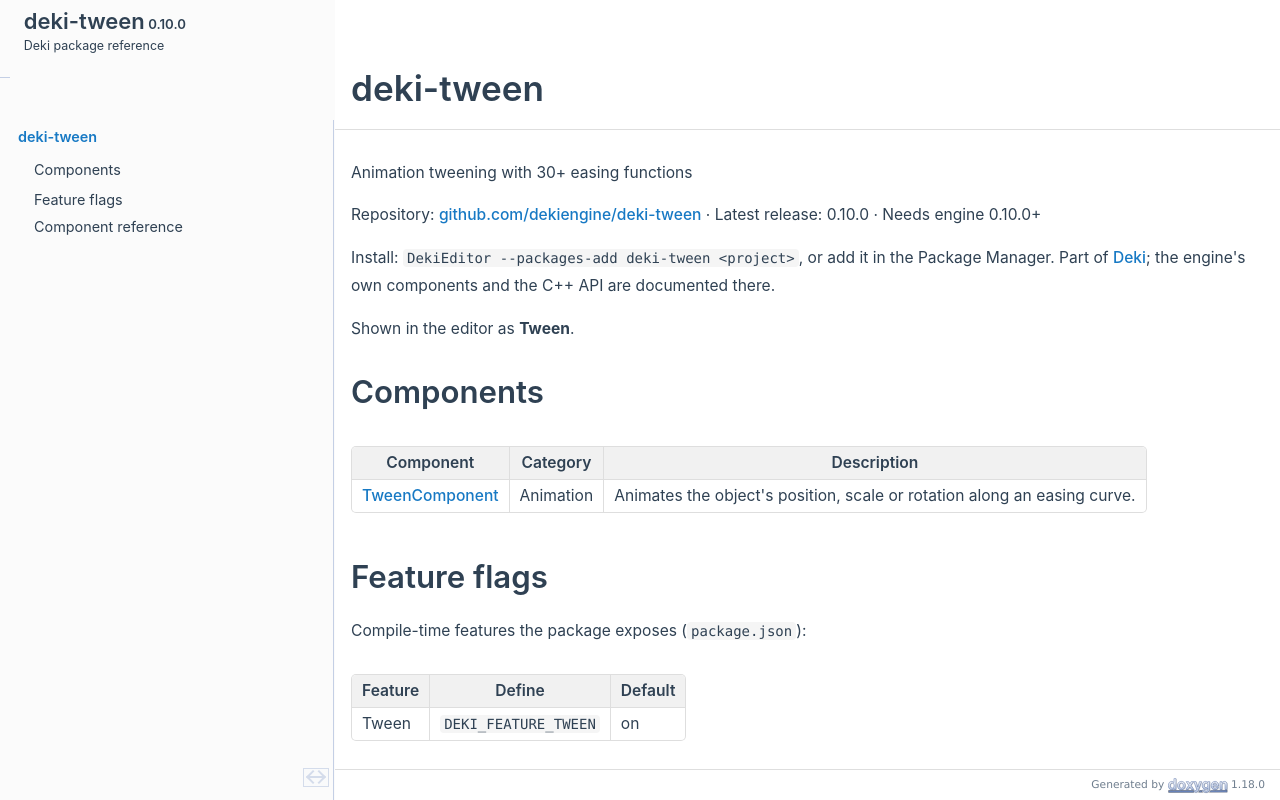
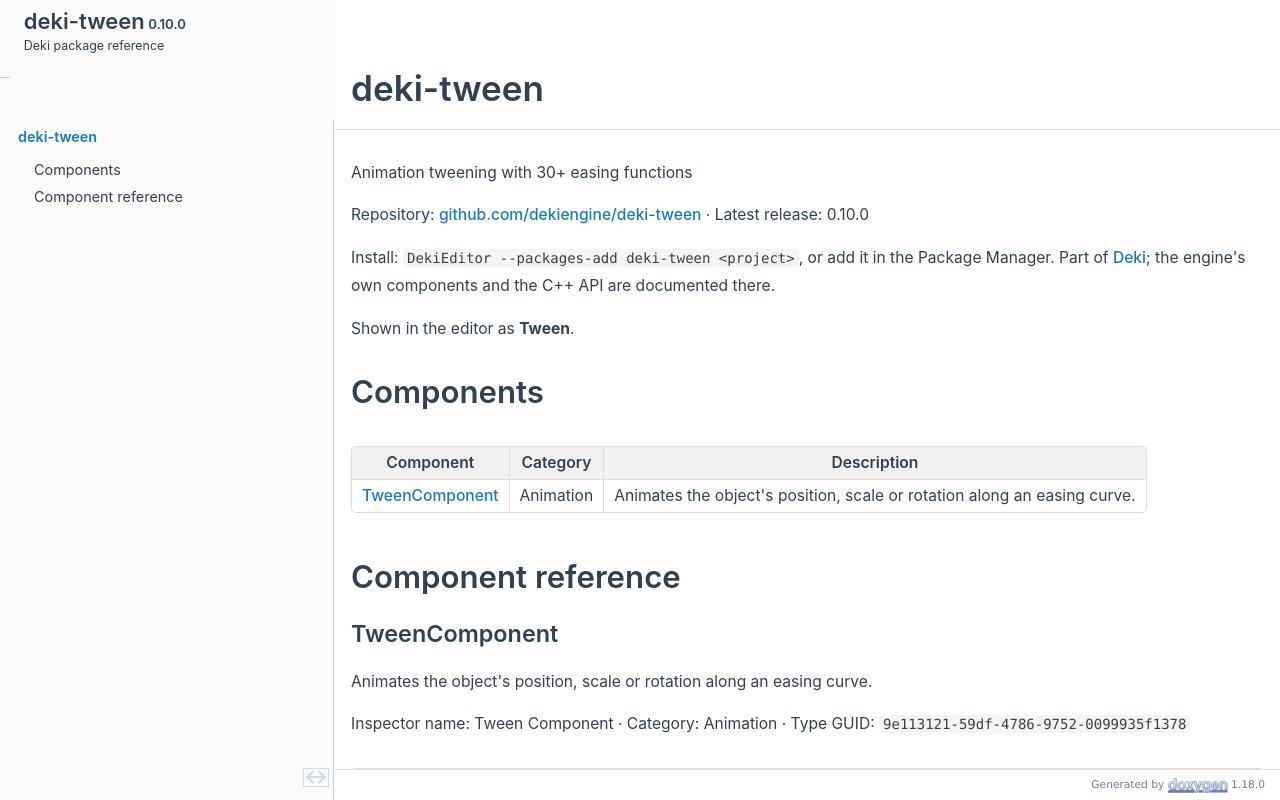
Before and after one commit to dekiengine/deki-tween, a plain HTML site: page index.html in a window 1280 px wide. Drawn offline with Linux system fonts and the light colour scheme.

Commit message:
Docs for deki-tween from deki-editor 9500697

```diff
--- a/index.html
+++ b/index.html
@@ -80,7 +80,7 @@ document.addEventListener('DOMContentLoaded',() => { initNavTree('index.html',''
 <div class="contents">
 <div class="textblock"><p><a class="anchor" id="mainpage"></a></p>
 <p>Animation tweening with 30+ easing functions</p>
-<p>Repository: <a href="https://github.com/dekiengine/deki-tween">github.com/dekiengine/deki-tween</a> · Latest release: 0.10.0 · Needs engine 0.10.0+</p>
+<p>Repository: <a href="https://github.com/dekiengine/deki-tween">github.com/dekiengine/deki-tween</a> · Latest release: 0.10.0</p>
 <p>Install: <span class="tt">DekiEditor --packages-add deki-tween &lt;project&gt;</span>, or add it in the Package Manager. Part of <a href="https://dekiengine.github.io/docs/">Deki</a>; the engine's own components and the C++ API are documented there.</p>
 <p>Shown in the editor as <b>Tween</b>.</p>
 <h1 class="doxsection"><a class="anchor" id="autotoc_md0"></a>
@@ -92,15 +92,6 @@ Components</h1>
 <td class="markdownTableBodyNone"><a class="el" href="#c-tweencomponent" title="TweenComponent">TweenComponent</a>  </td><td class="markdownTableBodyNone">Animation  </td><td class="markdownTableBodyNone">Animates the object's position, scale or rotation along an easing curve.  </td></tr>
 </table>
 <h1 class="doxsection"><a class="anchor" id="autotoc_md1"></a>
-Feature flags</h1>
-<p>Compile-time features the package exposes (<span class="tt">package.json</span>):</p>
-<table class="markdownTable">
-<tr class="markdownTableHead">
-<th class="markdownTableHeadNone">Feature  </th><th class="markdownTableHeadNone">Define  </th><th class="markdownTableHeadNone">Default  </th></tr>
-<tr class="markdownTableRowOdd">
-<td class="markdownTableBodyNone">Tween  </td><td class="markdownTableBodyNone"><span class="tt">DEKI_FEATURE_TWEEN</span>  </td><td class="markdownTableBodyNone">on  </td></tr>
-</table>
-<h1 class="doxsection"><a class="anchor" id="autotoc_md2"></a>
 Component reference</h1>
 <h2 class="doxsection"><a class="anchor" id="c-tweencomponent"></a>
 TweenComponent</h2>
--- a/navtreedata.js
+++ b/navtreedata.js
@@ -26,8 +26,7 @@ var NAVTREE =
 [
   [ "deki-tween", "index.html", [
     [ "Components", "index.html#autotoc_md0", null ],
-    [ "Feature flags", "index.html#autotoc_md1", null ],
-    [ "Component reference", "index.html#autotoc_md2", [
+    [ "Component reference", "index.html#autotoc_md1", [
       [ "TweenComponent", "index.html#c-tweencomponent", null ]
     ] ]
   ] ]
--- a/navtreeindex0.js
+++ b/navtreeindex0.js
@@ -3,7 +3,6 @@ var NAVTREEINDEX0 =
 "index.html":[],
 "index.html#autotoc_md0":[0],
 "index.html#autotoc_md1":[1],
-"index.html#autotoc_md2":[2],
-"index.html#c-tweencomponent":[2,0],
+"index.html#c-tweencomponent":[1,0],
 "pages.html":[]
 };
```
Also changed, not shown: doxygen_crawl.html (+0 -1 lines).
